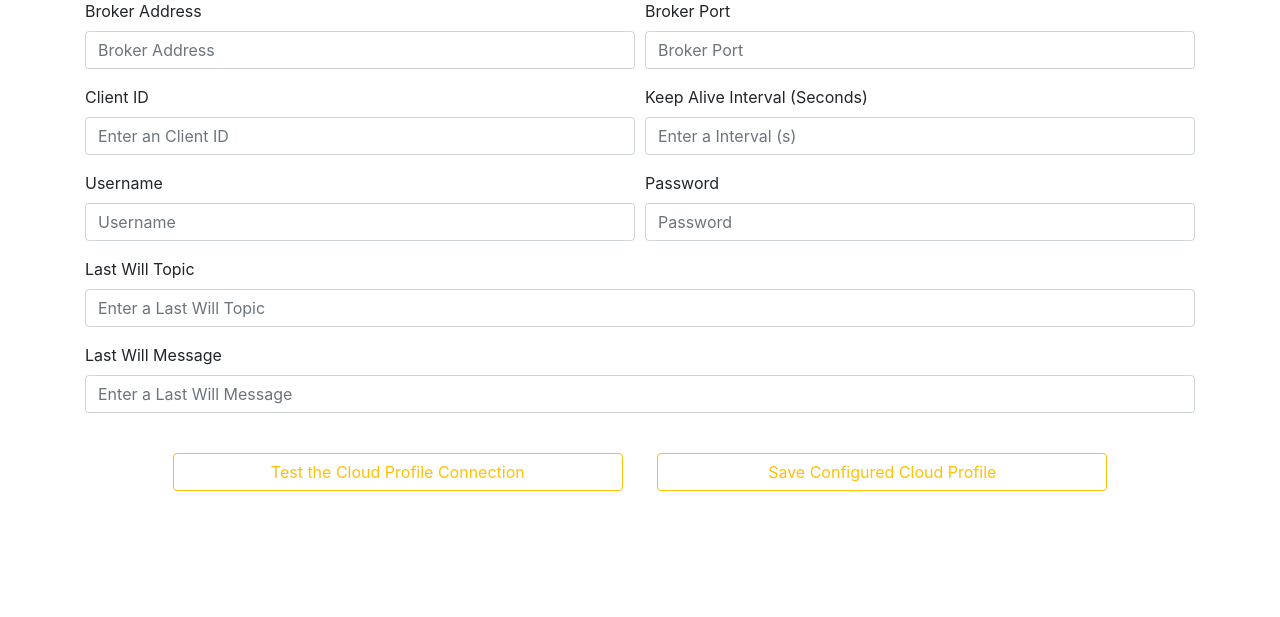
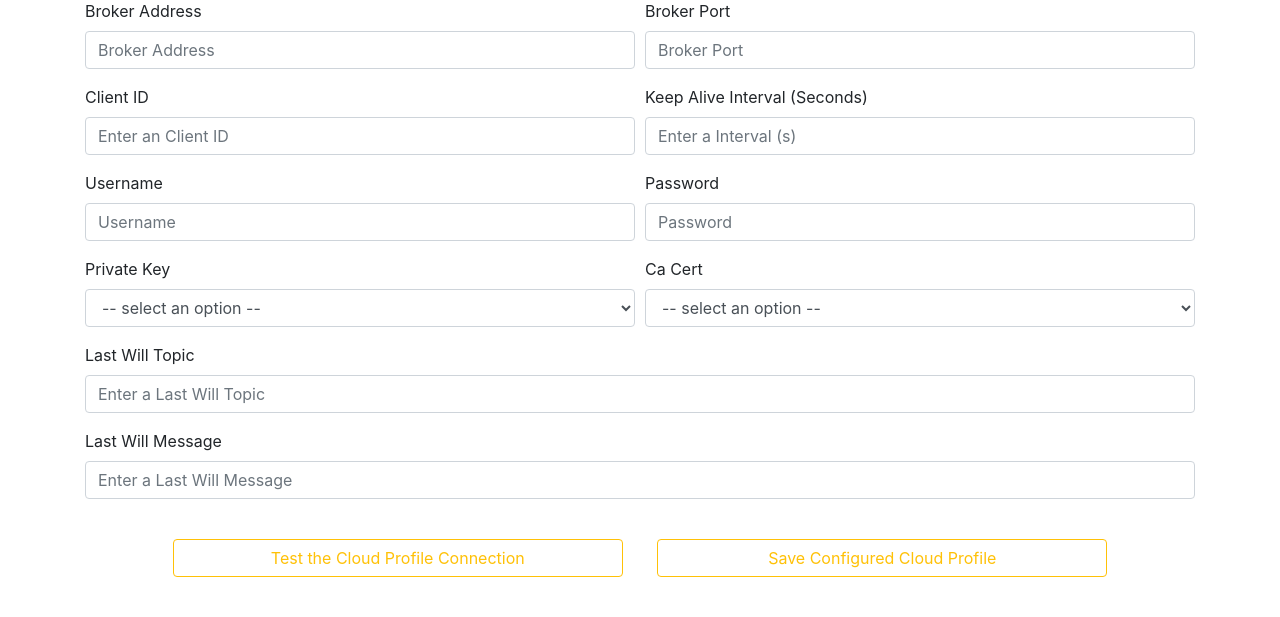
Before and after one commit to jeremyqzt/SNMPtoMqtt, a Flask app: page /saveCloud in a window 1280 px wide. Shown: the part 118-735 px from the top of the page. Before the commit the page ends 609 px from the top, so only its background shows below. Run offline with Flask 2, Linux system fonts and the light colour scheme; the visitor is signed in with stand-in values (Sample User, id 1); some libraries are stand-ins or nearby versions.

Commit message:
fields for priv key and ca

```diff
--- a/server.py
+++ b/server.py
@@ -80,10 +80,12 @@
       cursor = conn.execute("SELECT * FROM cloudProfile;")
       rows = cursor.fetchall()
       cloudData = [dict(ix) for ix in rows]
+      onlyfiles = [f for f in os.listdir(certPath) if isfile(join(certPath, f))]
+
       print(cloudData)
       conn.close()
       if (cloudData):
-         return render_template('clouds.html', cloud=cloudData)
+         return render_template('clouds.html', cloud=cloudData, files=map(json.dumps, onlyfiles), filesCa=map(json.dumps, onlyfiles))
       else:
          return render_template('clouds.html', cloud=[])
 
--- a/templates/clouds.html
+++ b/templates/clouds.html
@@ -63,6 +63,26 @@
                 <div class="form-group col-md-6">
                   <label for="pass">Password</label>
                   <input type="password" class="form-control" id="pass" placeholder="Password" {% if cloud[0] is defined %} value="{{ cloud[0].password }}" {% endif %}>
+                </div>
+              </div>
+              <div class="form-row">
+                <div class="form-group col-md-6">
+                  <label for="privKey">Private Key</label>
+                        <select class="form-control">
+                            <option selected value> -- select an option -- </option>
+                            {% for item in files %}
+                                <option id ="privKey" value = "{{ item }}">{{ item }}</option>
+                            {% endfor %}
+                        </select>
+                </div>
+                <div class="form-group col-md-6">
+                  <label for="caCert">Ca Cert</label>
+                        <select class="form-control">
+                            <option selected value> -- select an option -- </option>
+                            {% for ca in filesCa %}
+                                <option id ="caCert" value = "{{ ca }}">{{ ca }}</option>
+                            {% endfor %}
+                        </select>
                 </div>
               </div>
               <div class="form-group">
```
